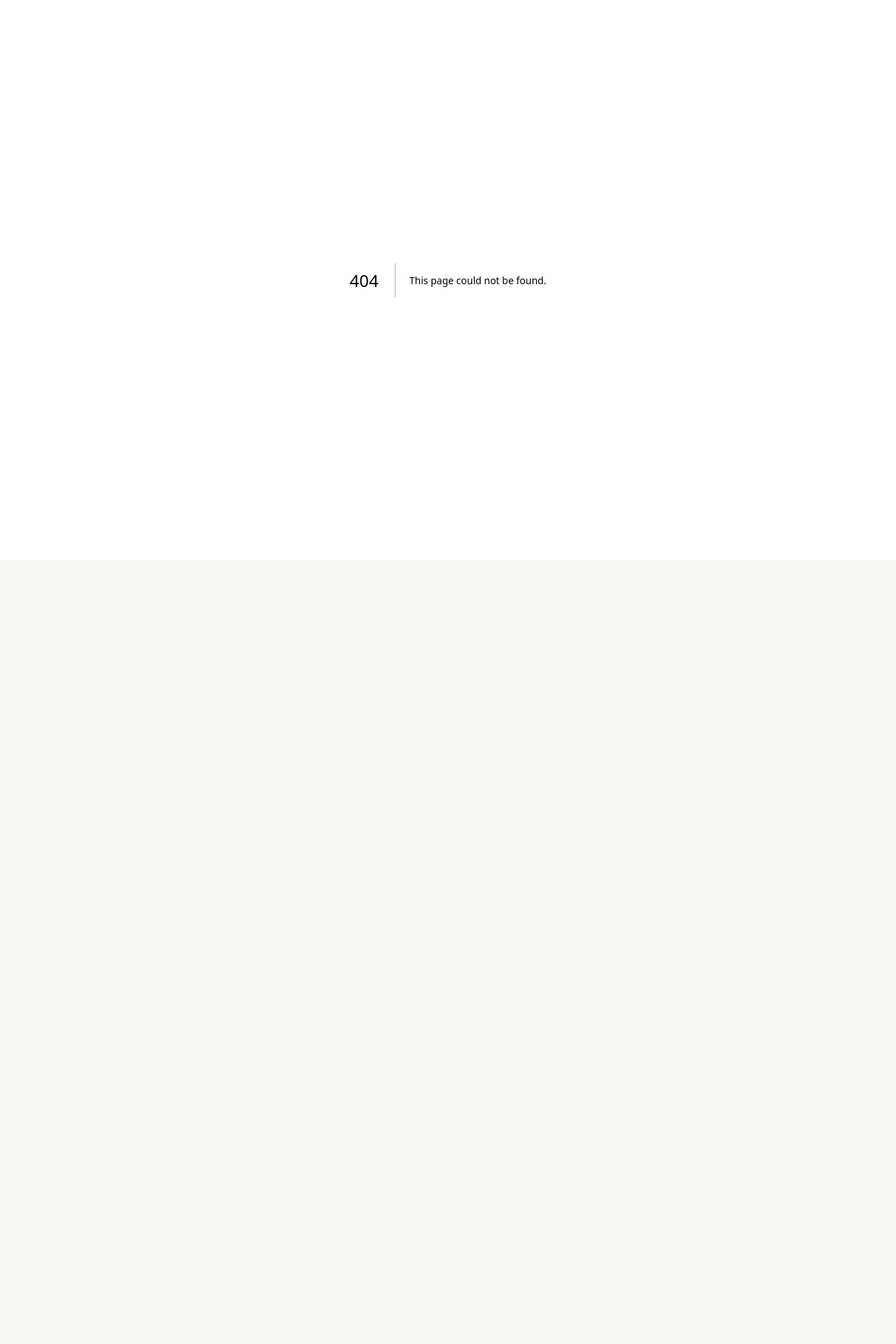
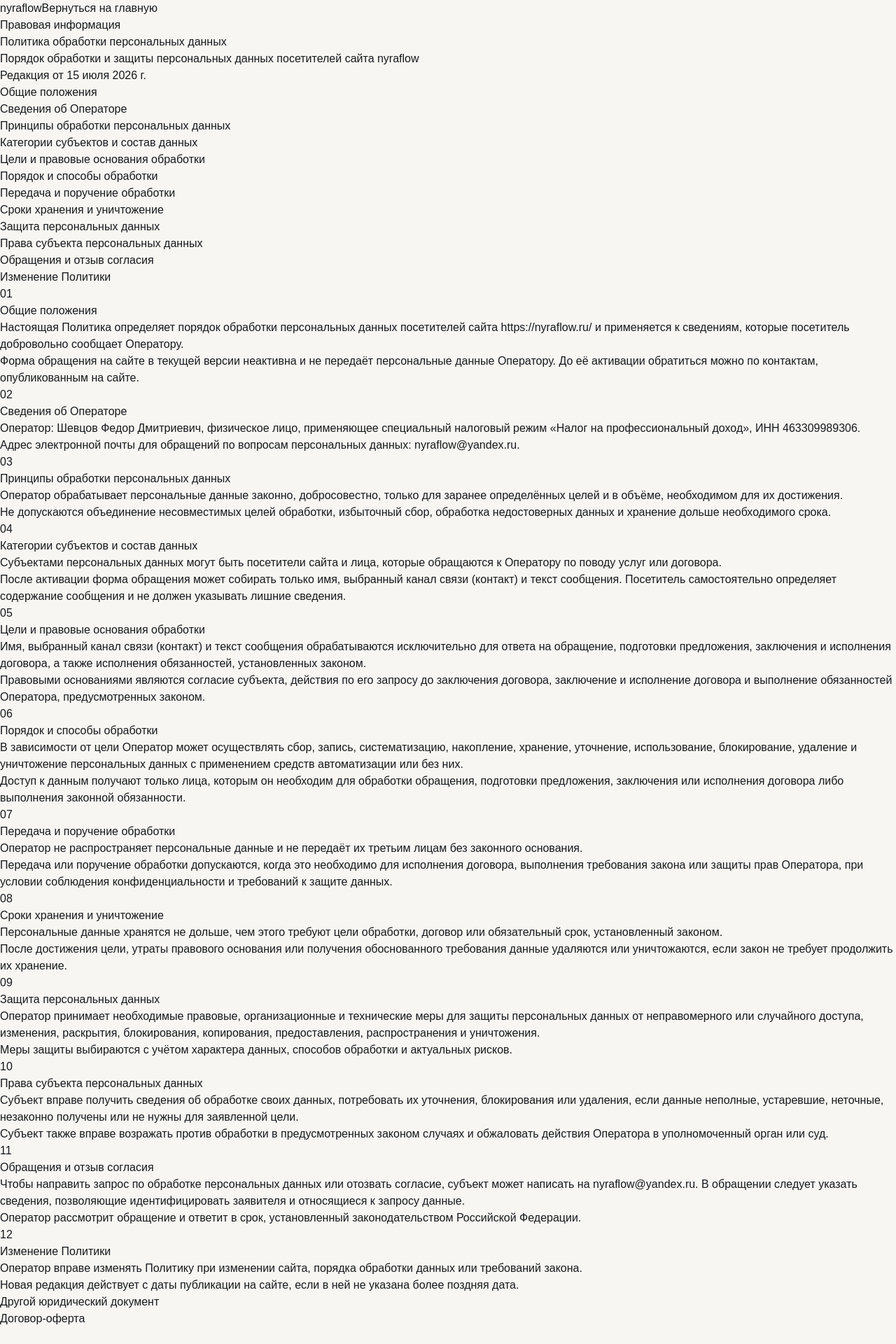
Before and after one commit to Kaaai69/nyraflow, a Next.js app: page /privacy in a window 1280 px wide. Before the commit this address had no page. Shown: the top 1920 px of the page at 70% size. Before the commit the page ends 800 px from the top, so only its background shows below. Built offline with nearby package versions, Linux system fonts and the light colour scheme.

Commit message:
feat: add legal document pages

```diff
--- /dev/null
+++ b/app/privacy/page.tsx
@@ -0,0 +1,13 @@
+import type { Metadata } from "next";
+import LegalDocumentPage from "../../components/legal/LegalDocumentPage";
+import { privacyDocument } from "../../content/legal";
+
+export const metadata: Metadata = {
+  title: "Политика обработки персональных данных — nyraflow",
+  description:
+    "Порядок обработки и защиты персональных данных на сайте Nyraflow.",
+};
+
+export default function PrivacyPage() {
+  return <LegalDocumentPage document={privacyDocument} />;
+}
--- /dev/null
+++ b/app/terms/page.tsx
@@ -0,0 +1,12 @@
+import type { Metadata } from "next";
+import LegalDocumentPage from "../../components/legal/LegalDocumentPage";
+import { termsDocument } from "../../content/legal";
+
+export const metadata: Metadata = {
+  title: "Договор-оферта — nyraflow",
+  description: "Условия оказания услуг и выполнения работ Nyraflow.",
+};
+
+export default function TermsPage() {
+  return <LegalDocumentPage document={termsDocument} />;
+}
--- /dev/null
+++ b/components/legal/LegalDocumentPage.tsx
@@ -0,0 +1,88 @@
+import type { LegalDocument } from "../../content/legal";
+import SiteFooter from "../home/SiteFooter";
+
+type LegalDocumentPageProps = {
+  document: LegalDocument;
+};
+
+export default function LegalDocumentPage({
+  document,
+}: LegalDocumentPageProps) {
+  const relatedDocument =
+    document.title === "Договор-оферта"
+      ? {
+          href: "/privacy",
+          label: "Политика обработки персональных данных",
+        }
+      : { href: "/terms", label: "Договор-оферта" };
+
+  return (
+    <>
+      <main className="legal-page">
+        <header className="legal-hero">
+          <nav aria-label="Навигация по сайту">
+            <a href="/">nyraflow</a>
+            <a href="/">Вернуться на главную</a>
+          </nav>
+          <p>{document.eyebrow}</p>
+          <h1>{document.title}</h1>
+          <p>{document.description}</p>
+          <p>Редакция от {document.effectiveDate}</p>
+        </header>
+
+        <div className="legal-layout">
+          <nav aria-label="Содержание документа">
+            <ol>
+              {document.sections.map((section) => (
+                <li key={section.id}>
+                  <a href={`#${section.id}`}>{section.title}</a>
+                </li>
+              ))}
+              {document.requisites ? (
+                <li>
+                  <a href="#requisites">Сведения и реквизиты Исполнителя</a>
+                </li>
+              ) : null}
+            </ol>
+          </nav>
+
+          <article className="legal-document">
+            {document.sections.map((section, index) => (
+              <section
+                key={section.id}
+                id={section.id}
+                className="legal-section scroll-mt-8"
+              >
+                <p aria-hidden="true">
+                  {String(index + 1).padStart(2, "0")}
+                </p>
+                <h2>{section.title}</h2>
+                {section.paragraphs.map((paragraph, paragraphIndex) => (
+                  <p key={`${section.id}-${paragraphIndex}`}>{paragraph}</p>
+                ))}
+              </section>
+            ))}
+
+            {document.requisites ? (
+              <section
+                id="requisites"
+                className="legal-section scroll-mt-8"
+              >
+                <h2>Сведения и реквизиты Исполнителя</h2>
+                {document.requisites.map((requisite, index) => (
+                  <p key={`requisite-${index}`}>{requisite}</p>
+                ))}
+              </section>
+            ) : null}
+
+            <aside aria-label="Другой юридический документ">
+              <p>Другой юридический документ</p>
+              <a href={relatedDocument.href}>{relatedDocument.label}</a>
+            </aside>
+          </article>
+        </div>
+      </main>
+      <SiteFooter />
+    </>
+  );
+}
```
Also changed, not shown: 1 other file (tests, documents, lock files or other folders).
